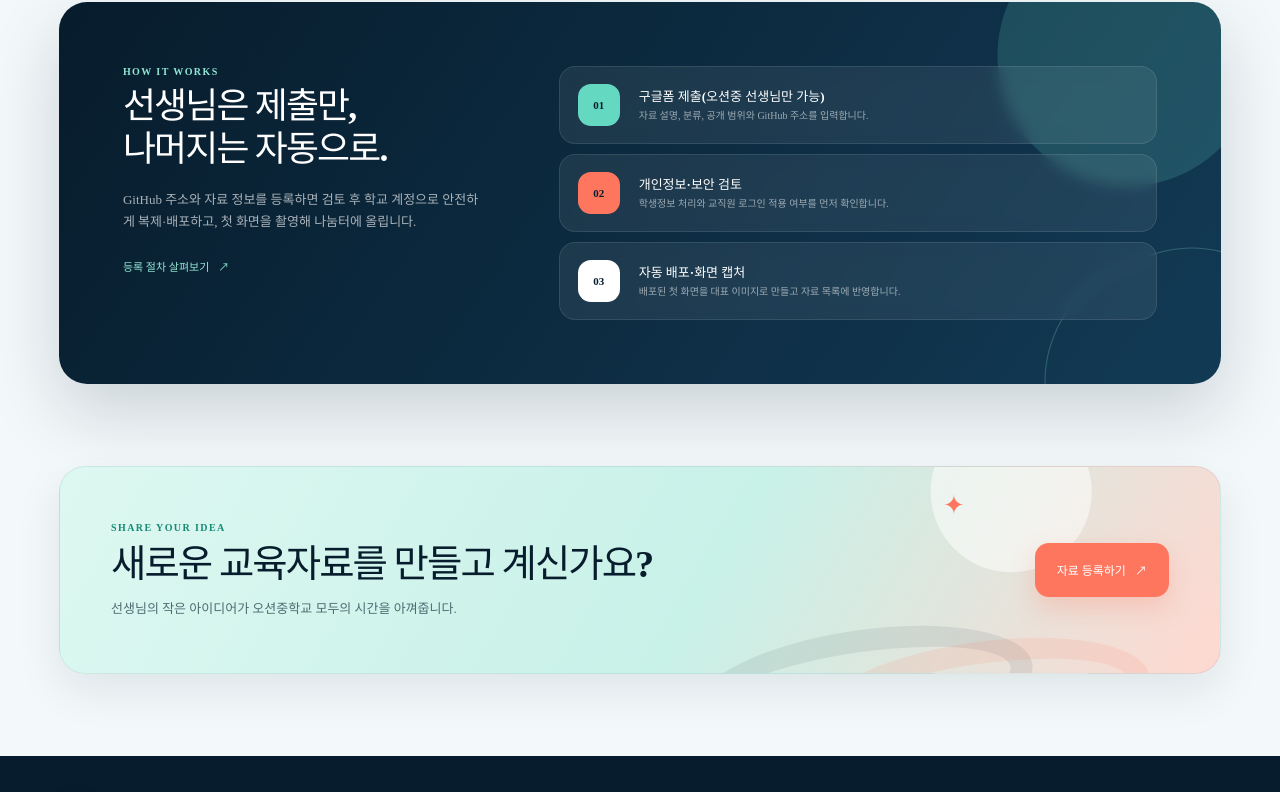
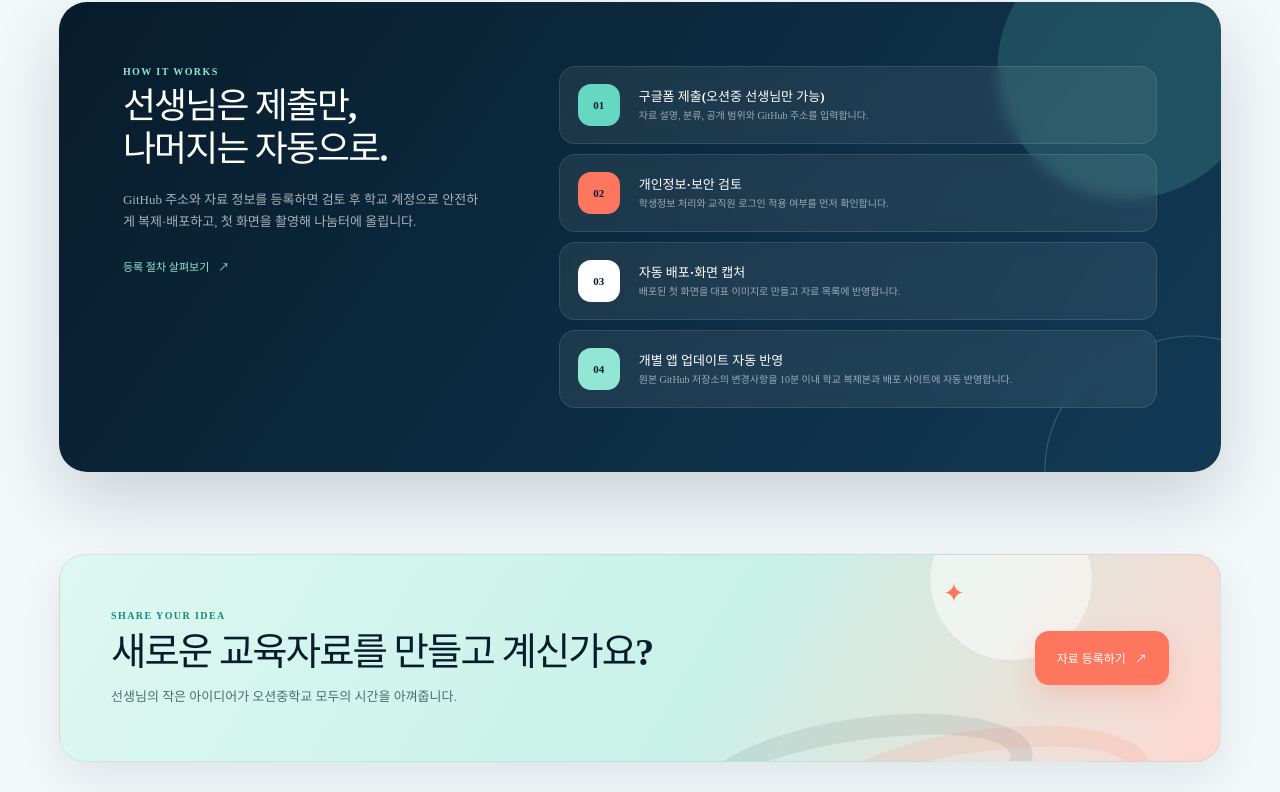
Before and after one commit to vibeoschool/education-sharing-portal, a Next.js app: page / in a window 1280 px wide. Shown: the part 1426-2218 px from the top of the page. Built offline with nearby package versions, Linux system fonts and the light colour scheme; no server answers.

Commit message:
copy: add automatic update process step

```diff
--- a/app/globals.css
+++ b/app/globals.css
@@ -1209,6 +1209,10 @@ select:focus-visible {
   background: var(--paper);
 }
 
+.guide li:nth-child(4) > span {
+  background: var(--seafoam-300);
+}
+
 .guide li strong {
   display: block;
   color: var(--paper);
--- a/app/page.tsx
+++ b/app/page.tsx
@@ -567,6 +567,16 @@ export default function Home() {
               <p>배포된 첫 화면을 대표 이미지로 만들고 자료 목록에 반영합니다.</p>
             </div>
           </li>
+          <li>
+            <span>04</span>
+            <div>
+              <strong>개별 앱 업데이트 자동 반영</strong>
+              <p>
+                원본 GitHub 저장소의 변경사항을 10분 이내 학교 복제본과 배포
+                사이트에 자동 반영합니다.
+              </p>
+            </div>
+          </li>
         </ol>
       </section>
 
```
